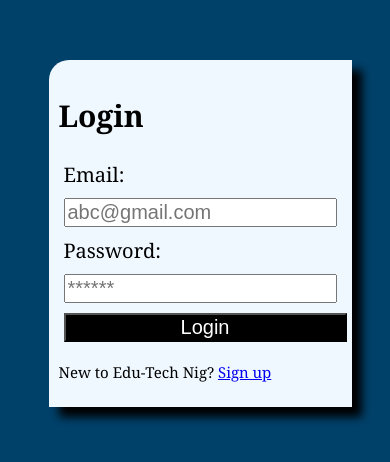
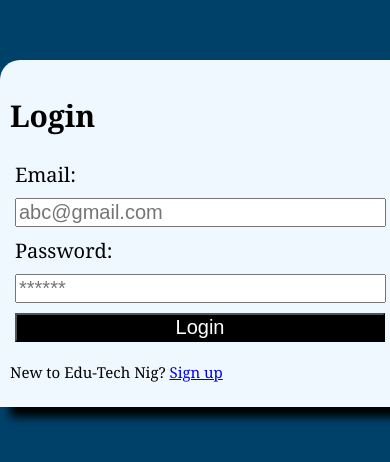
Before and after one commit to Odunsih/EduTech-Nigeria.github.io, a plain HTML site: page login.html in a window 390 px wide. Shown: the part 140-602 px from the top of the page. Drawn offline with Linux system fonts and the light colour scheme.

Commit message:
Update login.css

```diff
--- a/login.css
+++ b/login.css
@@ -43,3 +43,35 @@ p {
     background-color: darkblue;
     border-radius: 10px;
 }
+
+@media (max-width: 600px) {
+
+    body {
+        width: min(600px, 100%);
+        display: flex;
+        align-items: center;
+        justify-content: center;
+        margin: 0 auto;
+
+    }
+
+    div {
+        display: flex;
+        width: min(600px, 100%);
+        align-items: center;
+        justify-content: center;
+        margin: 200px 0 0;
+    }
+
+    form {
+        width: min(600px, 100%);
+        align-items: center;
+        justify-content: center;
+
+    }
+
+    input {
+        width: min(600px, 98%);
+    }
+
+}
```
